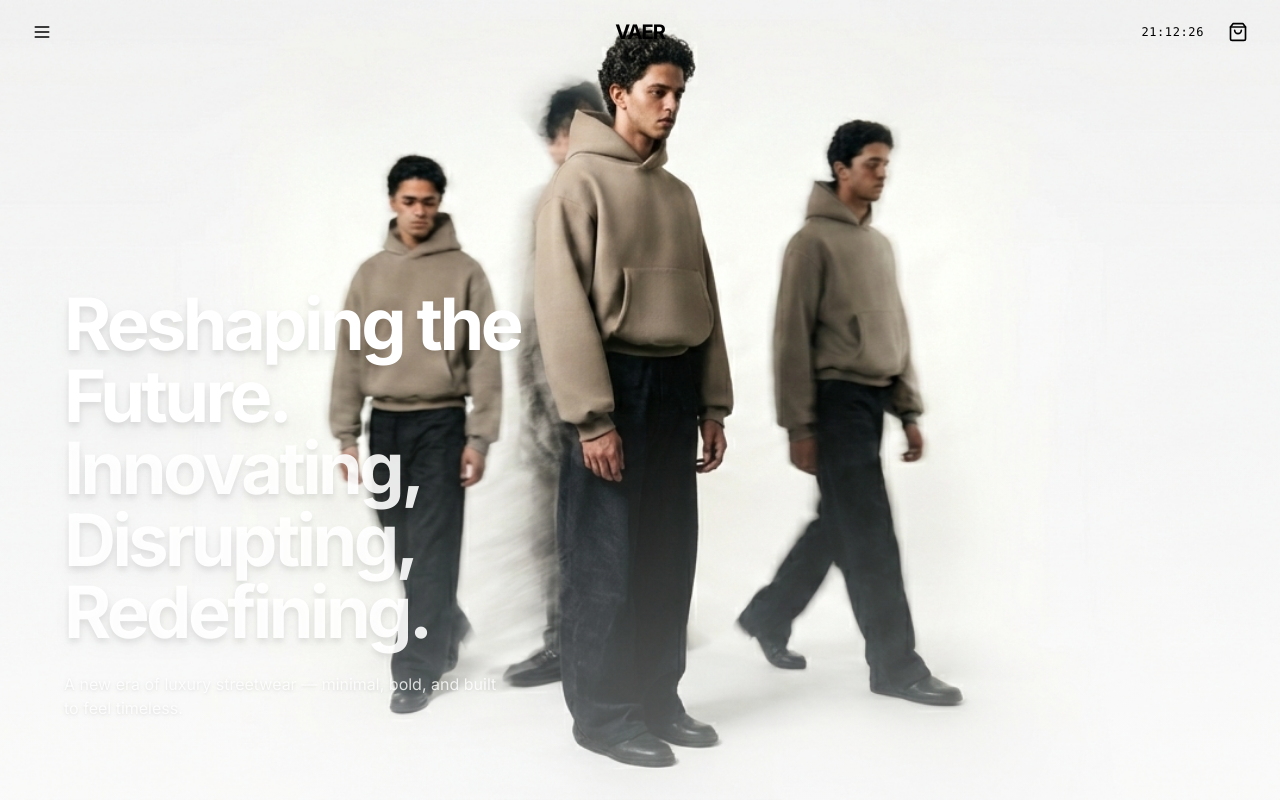
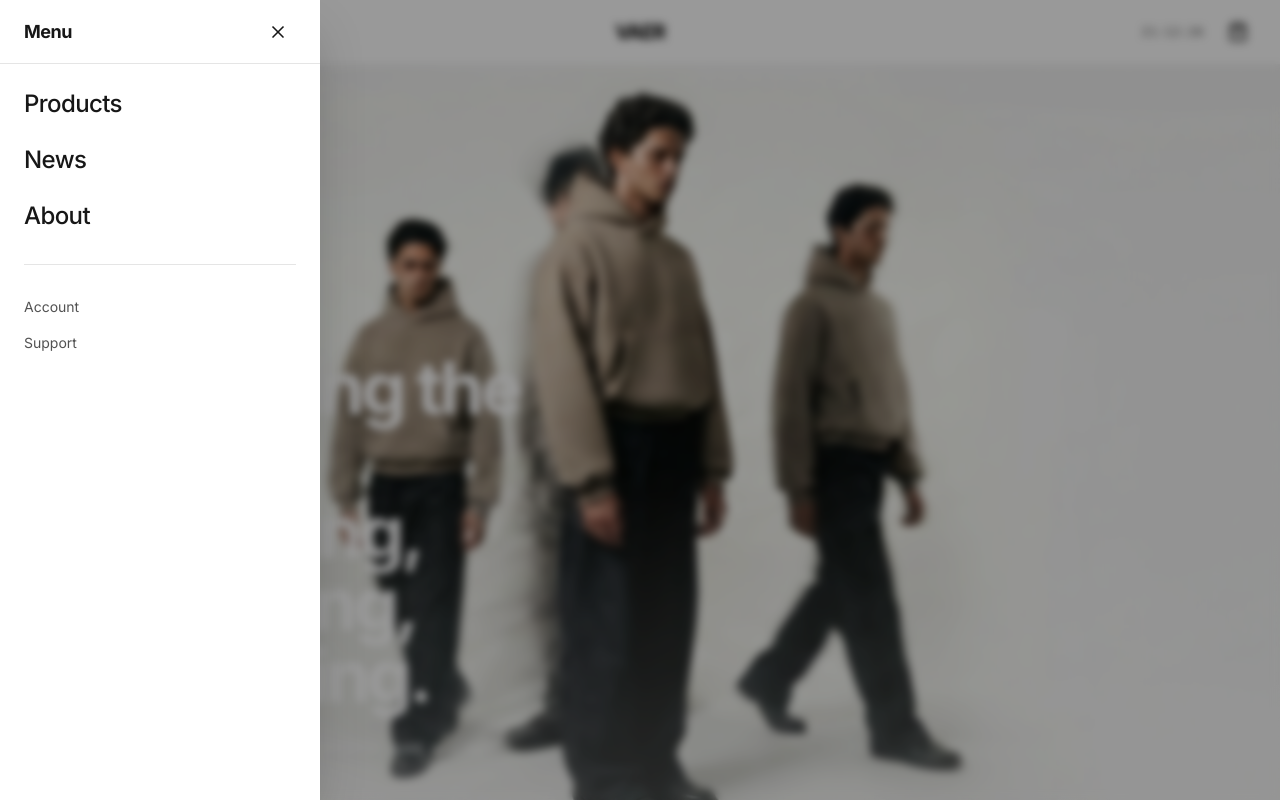
Before and after one commit to rashidulas/projectblnc, a Next.js app: page / in a window 1280 px wide. Both pictures are taken after a click on the button 42 px from the left and 32 px from the top of the page. Shown: the top 800 px of the page. Built offline with nearby package versions, Linux system fonts and the light colour scheme.

Commit message:
Hero section updated

```diff
--- a/src/app/layout.tsx
+++ b/src/app/layout.tsx
@@ -1,7 +1,7 @@
 import type { Metadata } from 'next';
 import { Inter } from 'next/font/google';
 import './globals.css';
-import ConditionalNavbar from '@/components/ConditionalNavbar';
+import PermanentNavbar from '@/components/PermanentNavbar';
 import Footer from '@/components/Footer';
 import { CartProvider } from '@/context/CartContext';
 
@@ -25,8 +25,8 @@ export default function RootLayout({
     <html lang="en" className={inter.variable}>
       <body className="font-sans" suppressHydrationWarning>
         <CartProvider>
-          <ConditionalNavbar />
-          <main>{children}</main>
+          <PermanentNavbar />
+          <main className="pt-16">{children}</main>
           <Footer />
         </CartProvider>
       </body>
--- a/src/app/page.tsx
+++ b/src/app/page.tsx
@@ -9,17 +9,8 @@ export default function Home() {
     <main className="bg-white overflow-x-hidden">
       <Hero />
 
-      {/* Handoff whitespace AFTER hero finishes revealing */}
-      <div className="h-24 md:h-32 bg-white" />
-
-      {/* GENESIS // DROP 001 Section */}
+      {/* Featured Products - No gap needed, Hero section handles spacing */}
       <section className="bg-white max-w-7xl mx-auto px-6 pb-24">
-        <div className="mb-16 md:mb-20">
-          <h2 className="text-sm md:text-base tracking-[0.2em] text-neutral-900 font-medium uppercase">
-            GENESIS // DROP 001
-          </h2>
-        </div>
-
         <ProductGrid products={featuredProducts} editorial />
       </section>
 
--- a/src/components/Hero.tsx
+++ b/src/components/Hero.tsx
@@ -1,12 +1,8 @@
 'use client';
 
-import { useEffect, useRef, useState } from 'react';
+import { useRef } from 'react';
 import { motion, useScroll, useTransform } from 'framer-motion';
 import Image from 'next/image';
-import Link from 'next/link';
-import { Menu, ShoppingBag } from 'lucide-react';
-import { useCart } from '@/context/CartContext';
-import CartDrawer from './CartDrawer';
 
 // Product images for the reveal section
 const FEATURED_PRODUCTS = [
@@ -19,155 +15,57 @@ const FEATURED_PRODUCTS = [
 ];
 
 export default function Hero() {
-  const containerRef = useRef<HTMLDivElement>(null);
-  const [currentTime, setCurrentTime] = useState('');
+  const scrollContainerRef = useRef<HTMLDivElement>(null);
 
-  // Update clock every second
-  useEffect(() => {
-    const updateTime = () => {
-      const now = new Date();
-      const hours = now.getHours().toString().padStart(2, '0');
-      const minutes = now.getMinutes().toString().padStart(2, '0');
-      const seconds = now.getSeconds().toString().padStart(2, '0');
-      setCurrentTime(`${hours}:${minutes}:${seconds}`);
-    };
-
-    updateTime();
-    const interval = setInterval(updateTime, 1000);
-    return () => clearInterval(interval);
-  }, []);
-
-  const { openCart, cartItemsCount } = useCart();
-
-  // Scroll progress tracking for the hero section
+  // Track scroll progress of the entire scroll wrapper
   const { scrollYProgress } = useScroll({
-    target: containerRef,
+    target: scrollContainerRef,
     offset: ['start start', 'end start'],
   });
 
-  // Navbar background opacity - transparent to semi-transparent white
-  const navBgOpacity = useTransform(scrollYProgress, [0, 0.1, 0.3], [0, 0.5, 0.95]);
+  // Image transformations
+  // Width: 100vw → 90vw
+  const imageWidth = useTransform(scrollYProgress, [0, 1], ['100vw', '90vw']);
 
-  // Image width transformation: 100vw → 80vw → max 1200px
-  const imageWidth = useTransform(
-    scrollYProgress,
-    [0, 0.5, 1],
-    ['100vw', '85vw', '1200px']
-  );
+  // Height: 100vh → 60vh
+  const imageHeight = useTransform(scrollYProgress, [0, 1], ['100vh', '60vh']);
 
-  // Image height transformation: 100vh → 500px
-  const imageHeight = useTransform(
-    scrollYProgress,
-    [0, 0.5, 1],
-    ['100vh', '70vh', '500px']
-  );
+  // Border radius: 0px → 24px
+  const imageBorderRadius = useTransform(scrollYProgress, [0, 1], ['0px', '24px']);
 
-  // Border radius transformation: 0px → 24px
-  const imageBorderRadius = useTransform(
-    scrollYProgress,
-    [0, 0.5, 1],
-    ['0px', '16px', '24px']
-  );
-
-  // Vertical position - slight upward movement as it shrinks
-  const imageY = useTransform(scrollYProgress, [0, 1], [0, -100]);
-
-  // Hero text opacity fade: 1 → 0
-  const textOpacity = useTransform(scrollYProgress, [0, 0.2, 0.4], [1, 0.6, 0]);
-  const textY = useTransform(scrollYProgress, [0, 0.3], [0, -80]);
+  // Hero text animations - fade out and slide up
+  const textOpacity = useTransform(scrollYProgress, [0, 0.3, 0.5], [1, 0.5, 0]);
+  const textY = useTransform(scrollYProgress, [0, 0.5], [0, -50]);
 
   // Genesis section reveal
-  const genesisOpacity = useTransform(scrollYProgress, [0.4, 0.6, 0.8], [0, 1, 1]);
-  const genesisY = useTransform(scrollYProgress, [0.4, 0.7], [60, 0]);
+  const genesisOpacity = useTransform(scrollYProgress, [0.4, 0.6], [0, 1]);
+  const genesisY = useTransform(scrollYProgress, [0.4, 0.6], [40, 0]);
 
   // Product grid reveal
-  const gridOpacity = useTransform(scrollYProgress, [0.6, 0.8, 1], [0, 0.5, 1]);
-  const gridY = useTransform(scrollYProgress, [0.6, 0.9], [150, 0]);
+  const gridOpacity = useTransform(scrollYProgress, [0.5, 0.8], [0, 1]);
+  const gridY = useTransform(scrollYProgress, [0.5, 0.8], [100, 0]);
 
   return (
     <>
-      {/* Permanent Sticky Navbar - Fixed at Top */}
-      <nav className="fixed top-0 left-0 right-0 z-50">
-        {/* Dynamic background that fades in on scroll */}
-        <motion.div
-          className="absolute inset-0 bg-white backdrop-blur-md"
-          style={{ opacity: navBgOpacity }}
-        />
+      {/* Scroll Wrapper - h-[200vh] creates scroll room */}
+      <div
+        ref={scrollContainerRef}
+        className="relative w-full bg-white"
+        style={{ height: '200vh' }}
+      >
+        {/* Sticky Container - Stays pinned while content scrolls */}
+        <div className="sticky top-0 h-screen w-screen overflow-hidden flex items-center justify-center bg-white">
 
-        {/* Thin Progress Bar */}
-        <motion.div
-          className="absolute top-0 left-0 right-0 h-[1px] bg-black origin-left"
-          style={{ scaleX: scrollYProgress }}
-        />
-
-        {/* Navbar Content */}
-        <div className="relative flex items-center justify-between px-6 h-16">
-          {/* Left: Hamburger Menu */}
-          <button
-            className="p-2 hover:opacity-70 transition-opacity text-black"
-            aria-label="Menu"
-          >
-            <Menu className="w-5 h-5" />
-          </button>
-
-          {/* Center: VAER Logo */}
-          <Link
-            href="/"
-            className="absolute left-1/2 -translate-x-1/2 text-xl font-bold tracking-tighter text-black"
-          >
-            VAER
-          </Link>
-
-          {/* Right: Clock & Cart */}
-          <div className="flex items-center gap-4">
-            <div className="text-xs font-mono tracking-wider text-black">
-              {currentTime}
-            </div>
-
-            <button
-              onClick={openCart}
-              className="relative p-2 hover:opacity-70 transition-opacity text-black"
-              aria-label="Open cart"
-            >
-              <ShoppingBag className="w-5 h-5" />
-              {cartItemsCount > 0 && (
-                <span className="absolute -top-1 -right-1 bg-black text-white text-xs w-5 h-5 flex items-center justify-center rounded-full">
-                  {cartItemsCount}
-                </span>
-              )}
-            </button>
-          </div>
-        </div>
-
-        {/* Subtle border that fades in */}
-        <motion.div
-          className="absolute bottom-0 left-0 right-0 h-[1px] bg-neutral-200"
-          style={{ opacity: navBgOpacity }}
-        />
-      </nav>
-
-      <CartDrawer />
-
-      {/* Hero Section - Full Viewport, No Container Constraints */}
-      <div
-        ref={containerRef}
-        className="relative w-screen bg-white"
-        style={{ height: '300vh', marginLeft: 'calc(-50vw + 50%)', width: '100vw' }}
-      >
-        {/* Sticky Container - Centers the shrinking image */}
-        <div className="sticky top-0 h-screen w-full overflow-hidden flex items-center justify-center bg-white">
-
-          {/* Hero Image Container with Scroll Transformations */}
+          {/* Hero Image - Shrinks from full-screen to contained */}
           <motion.div
             className="relative overflow-hidden"
             style={{
               width: imageWidth,
               height: imageHeight,
               borderRadius: imageBorderRadius,
-              y: imageY,
             }}
           >
-            {/* Next.js Image with Cover Fit */}
+            {/* Image with object-fit: cover */}
             <Image
               src="/hero/color.png"
               alt="Hero"
@@ -180,8 +78,8 @@ export default function Hero() {
               sizes="100vw"
             />
 
-            {/* Gradient Mask at Bottom for Smooth Fade to White */}
-            <div className="absolute inset-0 bg-gradient-to-b from-transparent via-transparent to-white/40 pointer-events-none" />
+            {/* Gradient overlay for smooth fade to white */}
+            <div className="absolute inset-0 bg-gradient-to-b from-transparent via-transparent to-white/30 pointer-events-none" />
 
             {/* Hero Text - Bottom Left, Fades Out on Scroll */}
             <motion.div
@@ -191,22 +89,22 @@ export default function Hero() {
                 y: textY,
               }}
             >
-              <h1 className="text-4xl md:text-5xl lg:text-6xl xl:text-7xl font-bold leading-[0.95] tracking-tighter text-white drop-shadow-lg mb-6">
+              <h1 className="text-4xl md:text-5xl lg:text-6xl xl:text-7xl font-bold leading-[0.95] tracking-tighter text-white drop-shadow-2xl mb-6">
                 Reshaping the Future.
                 <br />
-                <span className="text-white/90">
+                <span className="text-white/95">
                   Innovating, Disrupting,
                   <br />
                   Redefining.
                 </span>
               </h1>
-              <p className="text-sm md:text-base text-white/80 drop-shadow leading-relaxed max-w-md">
+              <p className="text-sm md:text-base text-white/90 drop-shadow-lg leading-relaxed max-w-md">
                 A new era of luxury streetwear — minimal, bold, and built to feel timeless.
               </p>
             </motion.div>
           </motion.div>
 
-          {/* Genesis Section - Reveals as Image Shrinks */}
+          {/* Genesis Section - Reveals in Center */}
           <motion.div
             className="absolute top-1/2 left-1/2 -translate-x-1/2 -translate-y-1/2 z-20 text-center pointer-events-none"
             style={{
@@ -241,12 +139,12 @@ export default function Hero() {
                   <motion.div
                     key={idx}
                     className="relative aspect-[3/4] overflow-hidden rounded-lg bg-neutral-100"
-                    initial={{ opacity: 0, y: 40 }}
+                    initial={{ opacity: 0, y: 30 }}
                     whileInView={{ opacity: 1, y: 0 }}
-                    viewport={{ once: true, margin: "-100px" }}
+                    viewport={{ once: true, margin: "-50px" }}
                     transition={{
-                      delay: idx * 0.08,
-                      duration: 0.5,
+                      delay: idx * 0.05,
+                      duration: 0.4,
                       ease: [0.25, 0.1, 0.25, 1]
                     }}
                   >
@@ -264,6 +162,17 @@ export default function Hero() {
           </motion.div>
         </div>
       </div>
+
+      {/* GENESIS Section - Starts Immediately After Sticky Container */}
+      <section className="bg-white max-w-7xl mx-auto px-6 pt-8 pb-24 -mt-8">
+        <div className="mb-16 md:mb-20">
+          <h2 className="text-sm md:text-base tracking-[0.2em] text-neutral-900 font-medium uppercase">
+            GENESIS // DROP 001
+          </h2>
+        </div>
+
+        {/* This will be filled by the ProductGrid from page.tsx */}
+      </section>
     </>
   );
 }
--- /dev/null
+++ b/src/components/PermanentNavbar.tsx
@@ -0,0 +1,182 @@
+'use client';
+
+import { useEffect, useState } from 'react';
+import Link from 'next/link';
+import { Menu, X, ShoppingBag } from 'lucide-react';
+import { useCart } from '@/context/CartContext';
+import { motion, AnimatePresence } from 'framer-motion';
+import CartDrawer from './CartDrawer';
+
+export default function PermanentNavbar() {
+  const [currentTime, setCurrentTime] = useState('');
+  const [menuOpen, setMenuOpen] = useState(false);
+  const { openCart, cartItemsCount } = useCart();
+
+  // Update clock every second
+  useEffect(() => {
+    const updateTime = () => {
+      const now = new Date();
+      const hours = now.getHours().toString().padStart(2, '0');
+      const minutes = now.getMinutes().toString().padStart(2, '0');
+      const seconds = now.getSeconds().toString().padStart(2, '0');
+      setCurrentTime(`${hours}:${minutes}:${seconds}`);
+    };
+
+    updateTime();
+    const interval = setInterval(updateTime, 1000);
+    return () => clearInterval(interval);
+  }, []);
+
+  // Close menu when clicking outside
+  useEffect(() => {
+    if (menuOpen) {
+      document.body.style.overflow = 'hidden';
+    } else {
+      document.body.style.overflow = 'unset';
+    }
+  }, [menuOpen]);
+
+  return (
+    <>
+      {/* Fixed Navbar - z-[100] to stay above everything */}
+      <nav className="fixed top-0 left-0 w-full z-[100] bg-white/95 backdrop-blur-sm border-b-[0.5px] border-black/5">
+        {/* Navbar Content */}
+        <div className="flex items-center justify-between px-6 h-16">
+          {/* Left: Hamburger Menu */}
+          <button
+            onClick={() => setMenuOpen(true)}
+            className="p-2 hover:opacity-70 transition-opacity text-black"
+            aria-label="Open menu"
+          >
+            <Menu className="w-5 h-5" />
+          </button>
+
+          {/* Center: VAER Logo */}
+          <Link
+            href="/"
+            className="absolute left-1/2 -translate-x-1/2 text-xl font-bold tracking-tighter text-black hover:opacity-70 transition-opacity"
+          >
+            VAER
+          </Link>
+
+          {/* Right: Clock & Cart */}
+          <div className="flex items-center gap-4">
+            <div className="text-xs font-mono tracking-wider text-black/70">
+              {currentTime}
+            </div>
+
+            <button
+              onClick={openCart}
+              className="relative p-2 hover:opacity-70 transition-opacity text-black"
+              aria-label="Open cart"
+            >
+              <ShoppingBag className="w-5 h-5" />
+              {cartItemsCount > 0 && (
+                <span className="absolute -top-1 -right-1 bg-black text-white text-xs w-5 h-5 flex items-center justify-center rounded-full">
+                  {cartItemsCount}
+                </span>
+              )}
+            </button>
+          </div>
+        </div>
+      </nav>
+
+      {/* Slide-out Menu */}
+      <AnimatePresence>
+        {menuOpen && (
+          <>
+            {/* Backdrop */}
+            <motion.div
+              initial={{ opacity: 0 }}
+              animate={{ opacity: 1 }}
+              exit={{ opacity: 0 }}
+              onClick={() => setMenuOpen(false)}
+              className="fixed inset-0 bg-black/40 backdrop-blur-sm z-[110]"
+            />
+
+            {/* Menu Panel */}
+            <motion.div
+              initial={{ x: '-100%' }}
+              animate={{ x: 0 }}
+              exit={{ x: '-100%' }}
+              transition={{ type: 'spring', damping: 30, stiffness: 300 }}
+              className="fixed top-0 left-0 h-full w-80 bg-white z-[120] shadow-2xl"
+            >
+              {/* Menu Header */}
+              <div className="flex items-center justify-between px-6 h-16 border-b border-neutral-200">
+                <span className="text-lg font-bold tracking-tight">Menu</span>
+                <button
+                  onClick={() => setMenuOpen(false)}
+                  className="p-2 hover:opacity-70 transition-opacity"
+                  aria-label="Close menu"
+                >
+                  <X className="w-5 h-5" />
+                </button>
+              </div>
+
+              {/* Menu Links */}
+              <nav className="p-6">
+                <ul className="space-y-6">
+                  <li>
+                    <Link
+                      href="/products"
+                      onClick={() => setMenuOpen(false)}
+                      className="text-2xl font-medium tracking-tight hover:opacity-70 transition-opacity block"
+                    >
+                      Products
+                    </Link>
+                  </li>
+                  <li>
+                    <Link
+                      href="/news"
+                      onClick={() => setMenuOpen(false)}
+                      className="text-2xl font-medium tracking-tight hover:opacity-70 transition-opacity block"
+                    >
+                      News
+                    </Link>
+                  </li>
+                  <li>
+                    <Link
+                      href="/about"
+                      onClick={() => setMenuOpen(false)}
+                      className="text-2xl font-medium tracking-tight hover:opacity-70 transition-opacity block"
+                    >
+                      About
+                    </Link>
+                  </li>
+                </ul>
+
+                {/* Divider */}
+                <div className="my-8 border-t border-neutral-200" />
+
+                {/* Secondary Links */}
+                <ul className="space-y-4">
+                  <li>
+                    <Link
+                      href="/account"
+                      onClick={() => setMenuOpen(false)}
+                      className="text-sm text-neutral-600 hover:text-black transition-colors block"
+                    >
+                      Account
+                    </Link>
+                  </li>
+                  <li>
+                    <Link
+                      href="/support"
+                      onClick={() => setMenuOpen(false)}
+                      className="text-sm text-neutral-600 hover:text-black transition-colors block"
+                    >
+                      Support
+                    </Link>
+                  </li>
+                </ul>
+              </nav>
+            </motion.div>
+          </>
+        )}
+      </AnimatePresence>
+
+      <CartDrawer />
+    </>
+  );
+}
```
